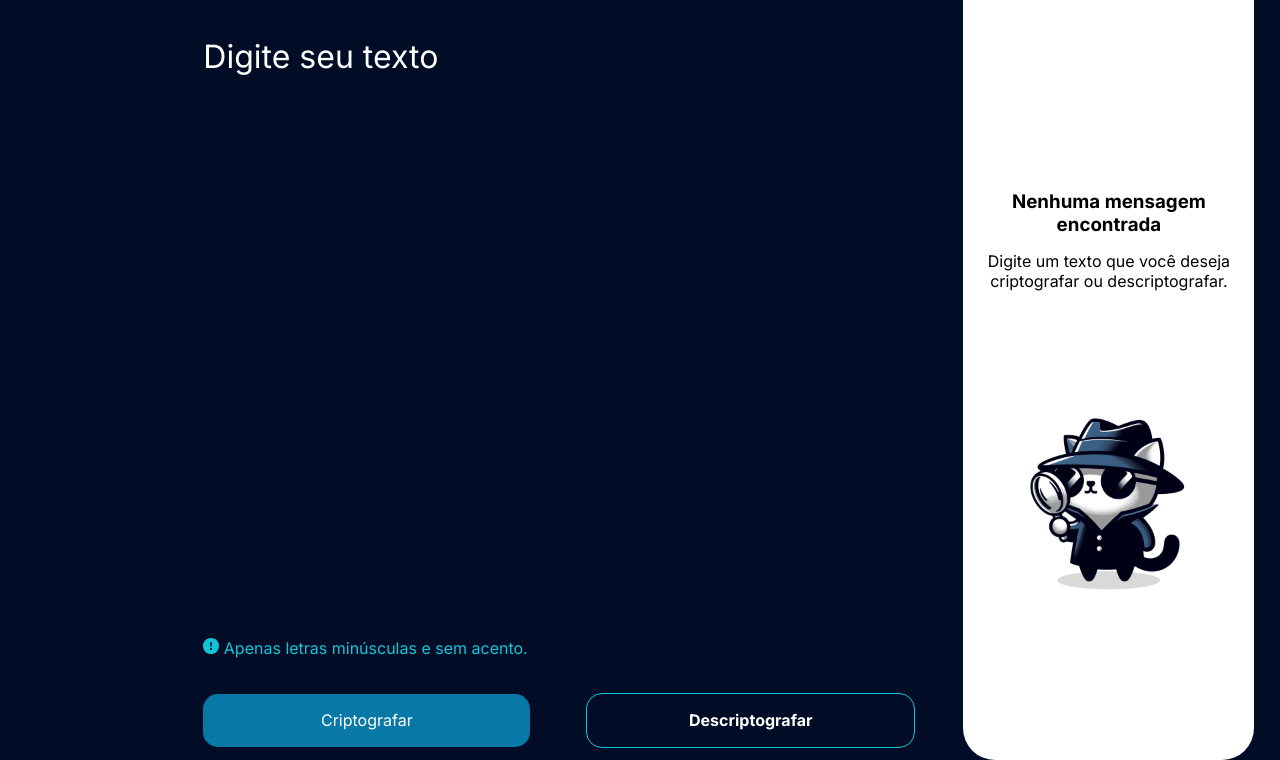
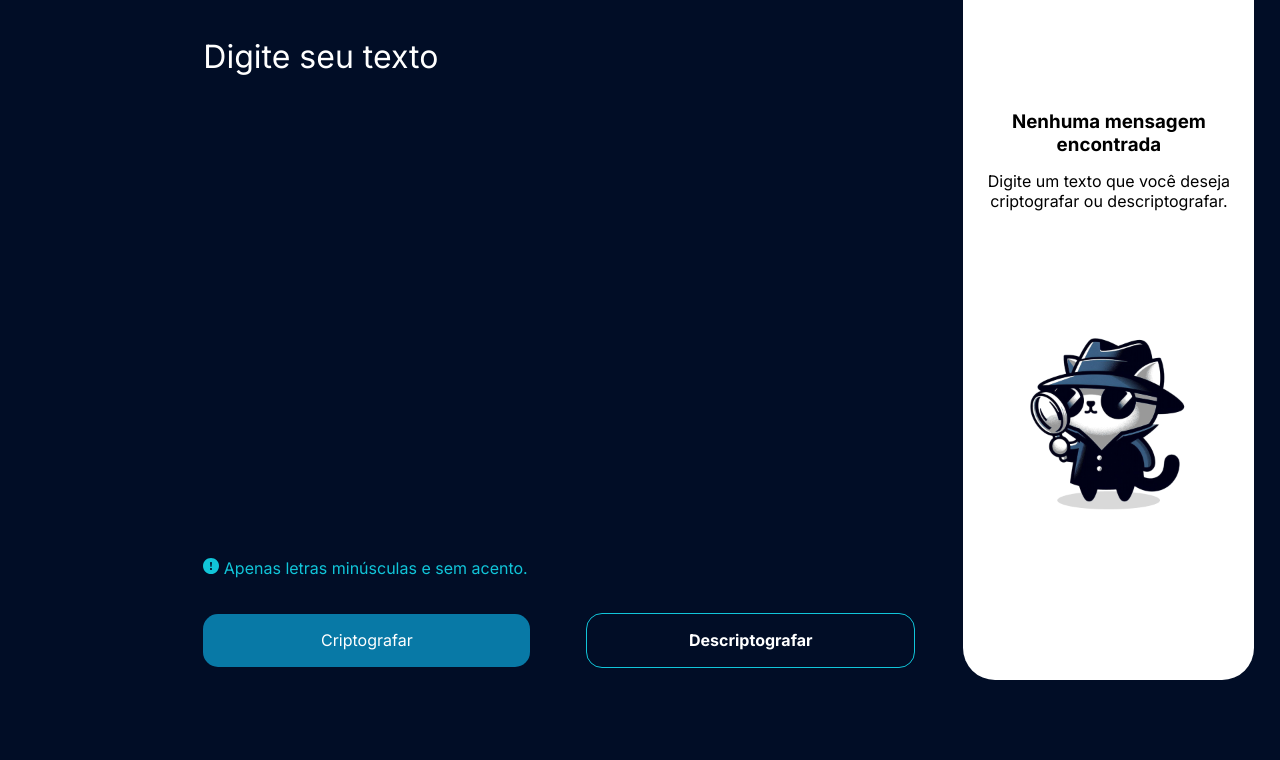
Before and after one commit to LeandroCamilo09/Codificador, a plain HTML site: page index.html in a window 1280 px wide. Shown: the part 77-837 px from the top of the page. Drawn offline with Linux system fonts and the light colour scheme.

Commit message:
body {   height: 100vh;   /* width: 100%; */   background-color: var(--bg); }

```diff
--- a/styles/style.css
+++ b/styles/style.css
@@ -63,13 +63,13 @@ a {
 
 body {
   height: 100vh;
-  width: 100%;
+  /* width: 100%; */
   background-color: var(--bg);
 }
 
 /* geral */
 .container {
-  height: 100%;
+  height: 90vh;
   margin: 2%;
   display: grid;
   grid-template-columns: 4fr 1fr;
```
